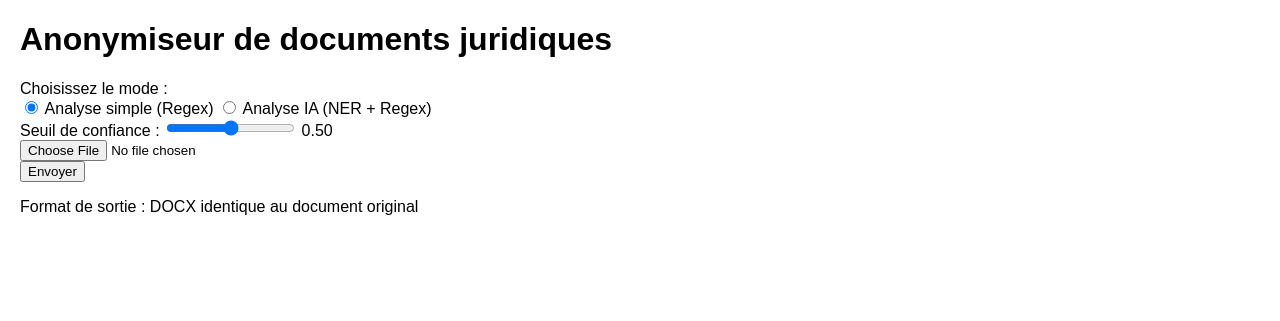
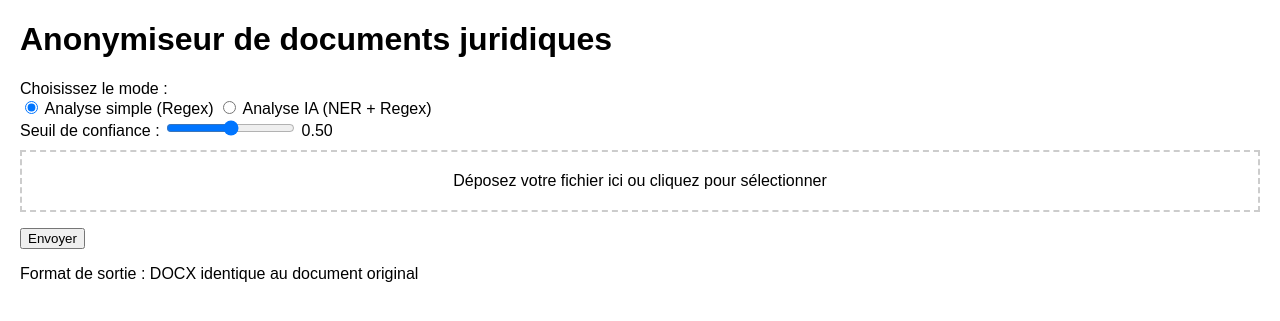
Before and after one commit to Aminorer/anonymizer, a FastAPI app: page / in a window 1280 px wide. Shown: the top 321 px of the page. Run offline with FastAPI, Linux system fonts and the light colour scheme.

Commit message:
Add drag-and-drop file upload with size validation

```diff
--- a/backend/static/css/styles.css
+++ b/backend/static/css/styles.css
@@ -2,3 +2,19 @@ body { font-family: Arial, sans-serif; margin: 20px; }
 
 #progress-container { width: 100%; background: lightgray; height: 20px; }
 #progress-bar { width: 0; height: 100%; background: green; transition: width 0.5s; }
+
+#dropzone {
+    border: 2px dashed #ccc;
+    padding: 20px;
+    text-align: center;
+    cursor: pointer;
+    margin-top: 10px;
+}
+
+#dropzone.hover {
+    border-color: #333;
+}
+
+.error {
+    color: red;
+}
--- /dev/null
+++ b/backend/static/js/dropzone.js
@@ -0,0 +1,75 @@
+document.addEventListener('DOMContentLoaded', () => {
+    const dropzone = document.getElementById('dropzone');
+    const fileInput = document.getElementById('file-input');
+    const form = document.getElementById('upload-form');
+    const errorMessage = document.getElementById('error-message');
+    const slider = document.getElementById('confidence');
+    const output = document.getElementById('confidence-value');
+
+    slider.addEventListener('input', () => {
+        output.textContent = parseFloat(slider.value).toFixed(2);
+    });
+
+    dropzone.addEventListener('click', () => fileInput.click());
+
+    dropzone.addEventListener('dragenter', (e) => {
+        e.preventDefault();
+        dropzone.classList.add('hover');
+    });
+
+    dropzone.addEventListener('dragover', (e) => {
+        e.preventDefault();
+    });
+
+    dropzone.addEventListener('dragleave', (e) => {
+        e.preventDefault();
+        dropzone.classList.remove('hover');
+    });
+
+    dropzone.addEventListener('drop', (e) => {
+        e.preventDefault();
+        dropzone.classList.remove('hover');
+        const file = e.dataTransfer.files[0];
+        if (file) {
+            handleFile(file);
+        }
+    });
+
+    fileInput.addEventListener('change', () => {
+        const file = fileInput.files[0];
+        if (file) {
+            handleFile(file);
+        }
+    });
+
+    function handleFile(file) {
+        if (file.size > 25 * 1024 * 1024) {
+            fileInput.value = '';
+            errorMessage.textContent = 'Le fichier dépasse la taille maximale de 25 Mo.';
+            return;
+        }
+        errorMessage.textContent = '';
+        const dataTransfer = new DataTransfer();
+        dataTransfer.items.add(file);
+        fileInput.files = dataTransfer.files;
+    }
+
+    form.addEventListener('submit', async (e) => {
+        e.preventDefault();
+        const file = fileInput.files[0];
+        if (!file) {
+            errorMessage.textContent = 'Veuillez sélectionner un fichier.';
+            return;
+        }
+        if (file.size > 25 * 1024 * 1024) {
+            errorMessage.textContent = 'Le fichier dépasse la taille maximale de 25 Mo.';
+            return;
+        }
+        const formData = new FormData(form);
+        const response = await fetch('/upload', { method: 'POST', body: formData });
+        const data = await response.json();
+        if (data.job_id) {
+            window.location.href = `/progress?job_id=${data.job_id}`;
+        }
+    });
+});
--- a/backend/templates/index.html
+++ b/backend/templates/index.html
@@ -21,30 +21,15 @@
                 <input type="range" id="confidence" name="confidence" min="0" max="1" step="0.01" value="0.5">
                 <span id="confidence-value">0.50</span>
             </div>
-            <div>
-                <input type="file" name="file" accept=".pdf,.docx" required />
+            <div id="dropzone" class="dropzone">
+                Déposez votre fichier ici ou cliquez pour sélectionner
+                <input type="file" id="file-input" name="file" accept=".pdf,.docx" required hidden />
             </div>
+            <p id="error-message" class="error"></p>
             <button type="submit">Envoyer</button>
         </form>
         <p>Format de sortie : DOCX identique au document original</p>
     </div>
-    <script>
-        const slider = document.getElementById('confidence');
-        const output = document.getElementById('confidence-value');
-        slider.addEventListener('input', () => {
-            output.textContent = parseFloat(slider.value).toFixed(2);
-        });
-
-        const form = document.getElementById('upload-form');
-        form.addEventListener('submit', async (e) => {
-            e.preventDefault();
-            const formData = new FormData(form);
-            const response = await fetch('/upload', { method: 'POST', body: formData });
-            const data = await response.json();
-            if (data.job_id) {
-                window.location.href = `/progress?job_id=${data.job_id}`;
-            }
-        });
-    </script>
+    <script src="/static/js/dropzone.js"></script>
 </body>
 </html>
```
